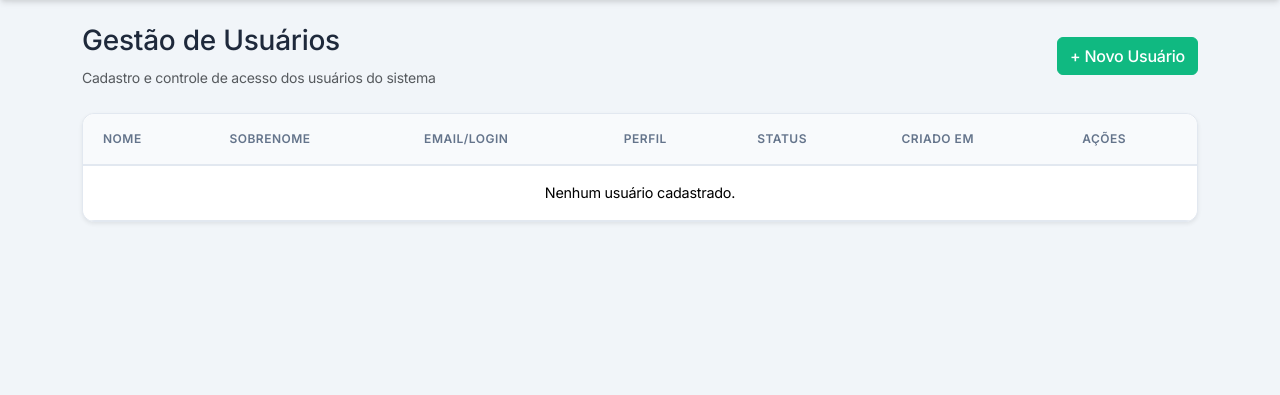
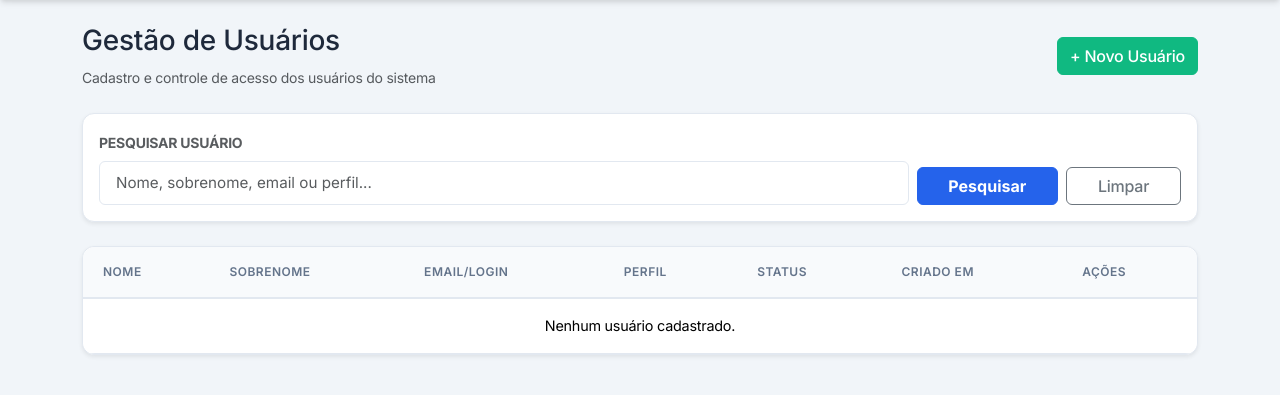
Before and after one commit to filipecrysthian/helpdesk-engenharia, a Flask app: template app/templates/admin_users.html in a window 1280 px wide. Shown: the part 71-466 px from the top of the page. Run offline with Flask 3, Linux system fonts and the light colour scheme; the template is opened without the code that fills it, so the values that code supplies are empty; some libraries are stand-ins or nearby versions.

Commit message:
Barra de pesquisa implementada para o gerenciador de usuários

```diff
--- a/app/templates/admin_users.html
+++ b/app/templates/admin_users.html
@@ -11,6 +11,21 @@
     <a href="{{ url_for('admin.user_new') }}" class="btn btn-success">
         + Novo Usuário
     </a>
+</div>
+<div class="card shadow-sm mb-4">
+    <div class="card-body">
+        <form method="GET" action="{{ url_for('admin.users') }}" class="row g-2 align-items-end">
+            <div class="col-md-9">
+                <label class="form-label small fw-bold text-muted text-uppercase">Pesquisar Usuário</label>
+                <input type="text" name="search" class="form-control"
+                    placeholder="Nome, sobrenome, email ou perfil..." value="{{ request.args.get('search', '') }}">
+            </div>
+            <div class="col-md-3 d-flex gap-2">
+                <button type="submit" class="btn btn-primary flex-fill fw-bold">Pesquisar</button>
+                <a href="{{ url_for('admin.users') }}" class="btn btn-outline-secondary flex-fill">Limpar</a>
+            </div>
+        </form>
+    </div>
 </div>
 
 <div class="card shadow-sm">
```
Also changed, not shown: app/admin/routes.py (+14 -1 lines), app/templates/reports.html (+13 -7 lines).
